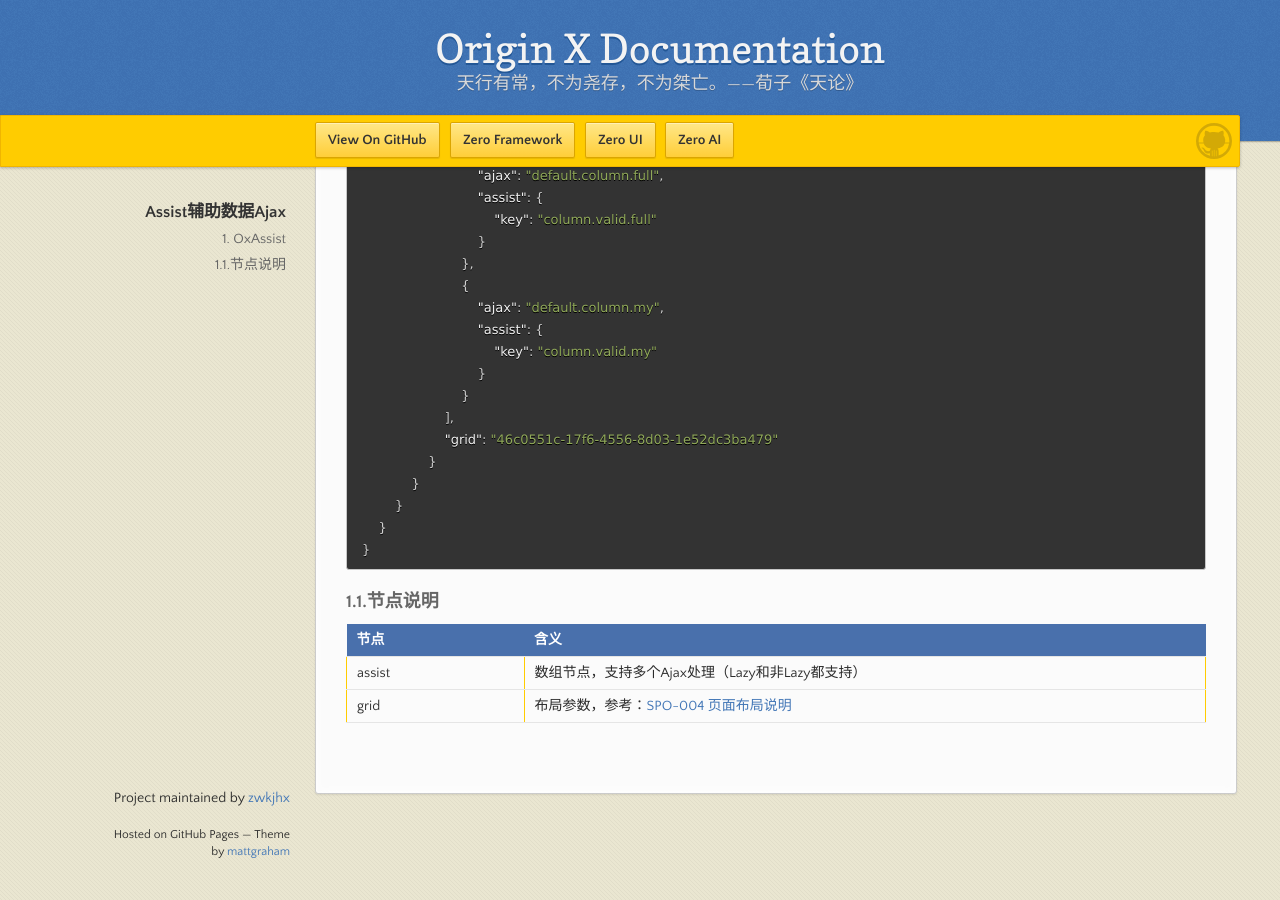
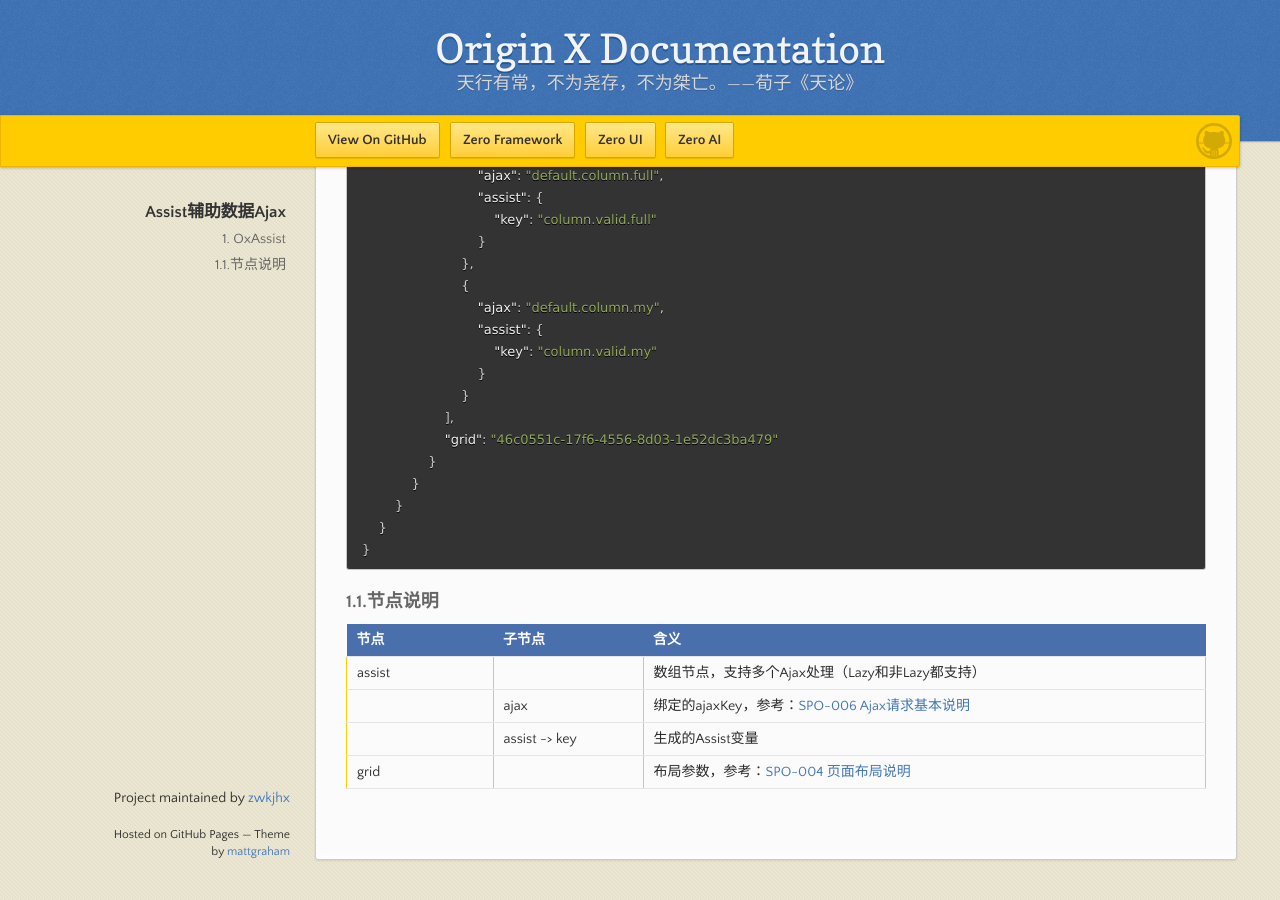
Before and after one commit to zwkjhx/ox-doc, a Jekyll site: the page built from specification/3-origin-xgui-fan/spo-009-assistfu-zhu-shu-ju-ajax.md, in a window 1280 px wide and 900 px high, scrolled down 532 px. Built offline with Jekyll 4.4.1, drawn with Linux system fonts in a browser that asks for light colours; our own code applies the rules of GitHub Pages for plain Markdown files.

Commit message:
Updates specification/3-origin-xgui-fan/spo-009-assistfu-zhu-shu-ju-ajax.md
Auto commit by GitBook Editor

```diff
--- a/specification/3-origin-xgui-fan/spo-009-assistfu-zhu-shu-ju-ajax.md
+++ b/specification/3-origin-xgui-fan/spo-009-assistfu-zhu-shu-ju-ajax.md
@@ -42,7 +42,9 @@
 
 ### 1.1.节点说明
 
-| 节点 | 含义 |
-| :--- | :--- |
-| assist | 数组节点，支持多个Ajax处理（Lazy和非Lazy都支持） |
-| grid | 布局参数，参考：[SPO-004 页面布局说明](/specification/3-origin-xgui-fan/spo-004-ye-mian-bu-ju-shuo-ming.md) |
+| 节点 | 子节点 | 含义 |
+| :--- | :--- | :--- |
+| assist |  | 数组节点，支持多个Ajax处理（Lazy和非Lazy都支持） |
+|  | ajax | 绑定的ajaxKey，参考：[SPO-006 Ajax请求基本说明](/specification/3-origin-xgui-fan/spo-006-ajaxqing-qiu-ji-ben-shuo-ming.md) |
+|  | assist -&gt; key | 生成的Assist变量 |
+| grid |  | 布局参数，参考：[SPO-004 页面布局说明](/specification/3-origin-xgui-fan/spo-004-ye-mian-bu-ju-shuo-ming.md) |
```
